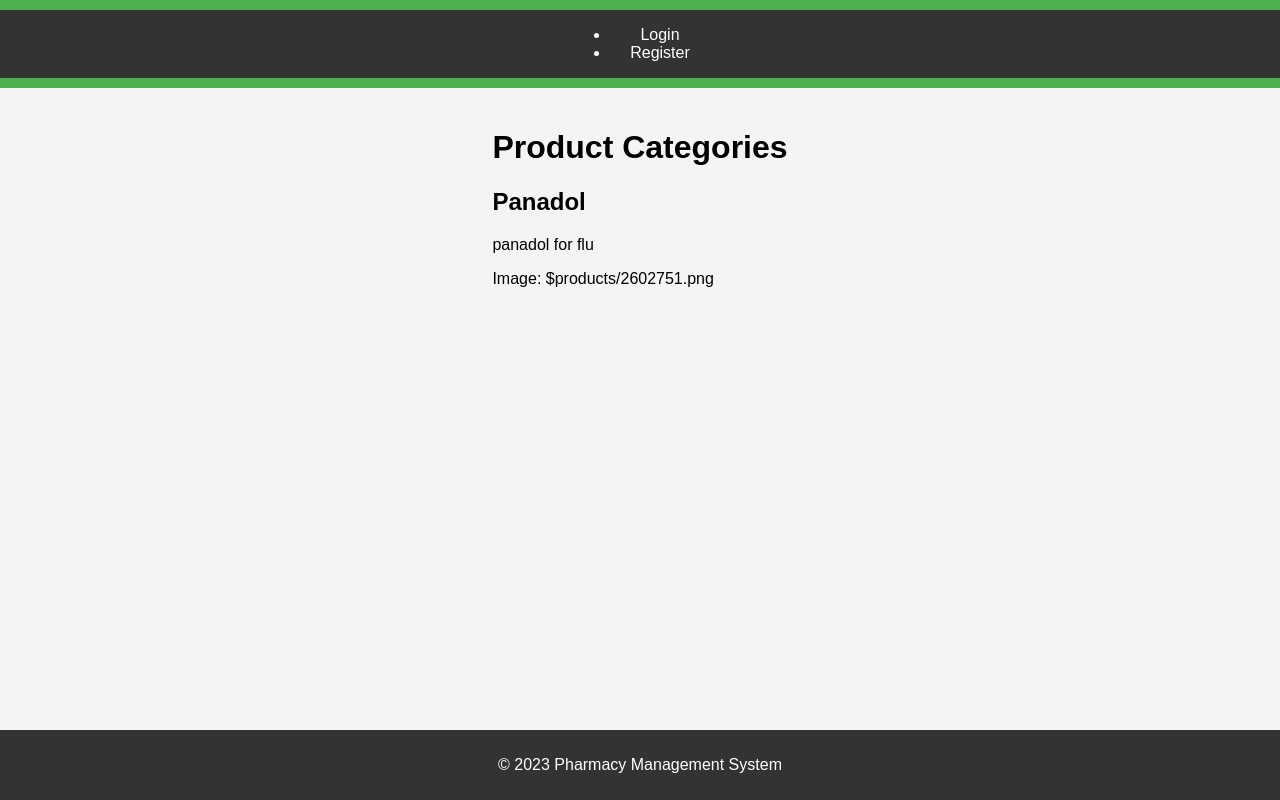
After one commit to Hero-Xero/Pharmacy-Management-System, a Django app: a page that uses pharma/templates/pharma/layout.html in a window 1280 px wide. The commit adds this page. Run offline with Django 5.2, Linux system fonts and the light colour scheme; data comes from the database, SQL or seed files in the repository.

Commit message:
Added Products and Categories

```diff
--- a/manage.py
+++ b/manage.py
@@ -4,7 +4,7 @@
 
 def main():
     """Run administrative tasks."""
-    os.environ.setdefault('DJANGO_SETTINGS_MODULE', 'your_project.settings')
+    os.environ.setdefault('DJANGO_SETTINGS_MODULE', 'phms.settings')
     try:
         from django.core.management import execute_from_command_line
     except ImportError as exc:
--- a/pharma/admin.py
+++ b/pharma/admin.py
@@ -1,5 +1,8 @@
 from django.contrib import admin
-from .models import Client
+from .models import *
 
 # Register your models here.
 admin.site.register(Client)
+admin.site.register(Categories)
+admin.site.register(User)
+admin.site.register(Product)
--- a/pharma/models.py
+++ b/pharma/models.py
@@ -1,7 +1,7 @@
 from django.db import models
 from django.utils import timezone
 from django.contrib.auth.models import AbstractUser
-from django.core.validators import RegexValidator, MinLengthValidator
+from django.core.validators import RegexValidator, MinLengthValidator, MinValueValidator
 
 
 class User(AbstractUser):
@@ -25,19 +25,17 @@
         super().save(*args, **kwargs)
 
 
+
 class Client(models.Model):
     id = models.AutoField(primary_key=True)
     user = models.OneToOneField(User, on_delete=models.CASCADE)
-
-    first_name = models.CharField(max_length=20)
-    last_name = models.CharField(max_length=20)
 
     date_of_birth = models.DateField(blank=True, null=True)
     phone_number = models.CharField(
         max_length=15,
         unique=True,
         validators=[
-            MinLengthValidator(5),  # Minimum length of 5 characters
+            MinLengthValidator(5),
             RegexValidator(
                 regex=r'^\d{5,15}$',
                 message="Phone number must be between 5 and 15 digits long and contain only numbers.",
@@ -68,8 +66,24 @@
         return f"Username:{self.user}, add:{self.address} date:{self.date_of_birth} phone:{self.phone_number} city:{self.city} gover:{self.governerate} ({self.first_name} {self.last_name}), date_joined:{self.date_joined}, last_login:{self.last_login}"
 
 
+
 class Categories(models.Model):
-    category = models.CharField(max_length=10, unique=True, blank=False, null=False)
+    category = models.CharField(max_length=25, unique=True, blank=False, null=False)
 
     def __str__(self):
         return self.category
+
+class Product(models.Model):
+    id = models.AutoField(primary_key=True)
+    name = models.CharField(max_length=50, unique=True)
+    category = models.ManyToManyField(Categories)
+    price = models.DecimalField(max_digits=10, decimal_places=2, validators=[MinValueValidator(1)])
+    description = models.TextField(blank=True, null=True)
+    image = models.ImageField(upload_to='products/', blank=True, null=True)
+    stock = models.PositiveIntegerField(default=0)
+    in_stock = models.BooleanField(default=True)
+    created_at = models.DateTimeField(default=timezone.now)
+    updated_at = models.DateTimeField(auto_now=True)
+
+    def __str__(self):
+        return f"{self.name} ({self.price}) in {self.category}, stock:{self.stock}, in_stock:{self.in_stock}"
--- a/pharma/static/pharma/css/styles.css
+++ b/pharma/static/pharma/css/styles.css
@@ -1,91 +1,72 @@
-/* General styles */
+/* General Styles */
 body {
-    font-family: 'Arial', sans-serif;
+    font-family: Arial, sans-serif;
     margin: 0;
     padding: 0;
-    background: #f4f4f9;
-    color: #333;
+    background-color: #f4f4f4;
 }
 
-/* Header */
+/* Header Styles */
 header {
-    background: linear-gradient(135deg, #007bff, #0056b3);
+    background-color: #4CAF50;
+    color: white;
+    padding: 10px 0;
+    text-align: center;
+}
+
+/* Navigation Styles */
+nav {
+    display: flex;
+    justify-content: space-around;
+    background-color: #333;
+}
+
+nav a {
+    color: white;
+    padding: 14px 20px;
+    text-decoration: none;
+    text-align: center;
+}
+
+nav a:hover {
+    background-color: #ddd;
+    color: black;
+}
+
+/* Main Content Styles */
+main {
+    display: flex;
+    flex-wrap: wrap;
+    justify-content: space-around;
+    padding: 20px;
+}
+
+/* Sidebar Styles */
+aside {
+    flex: 1;
+    min-width: 200px;
+    background-color: #f1f1f1;
+    padding: 20px;
+    margin: 10px;
+}
+
+/* Article Styles */
+article {
+    flex: 3;
+    min-width: 300px;
+    background-color: white;
+    padding: 20px;
+    margin: 10px;
+    box-shadow: 0 0 10px rgba(0, 0, 0, 0.1);
+}
+
+/* Footer Styles */
+footer {
+    background-color: #333;
     color: white;
     text-align: center;
-    padding: 20px;
-    font-size: 24px;
-    font-weight: bold;
+    padding: 10px 0;
+    position: fixed;
+    width: 100%;
+    bottom: 0;
 }
-
-/* Main container */
-main {
-    width: 90%;
-    max-width: 500px;
-    margin: 40px auto;
-    background: white;
-    padding: 30px;
-    border-radius: 10px;
-    box-shadow: 0px 5px 15px rgba(0, 0, 0, 0.1);
-}
-
-/* Form Styling */
-form {
-    display: flex;
-    flex-direction: column;
-}
-
-form p {
-    margin-bottom: 15px;
-}
-
-input, select {
-    width: 100%;
-    padding: 10px;
-    margin-top: 5px;
-    border: 1px solid #ccc;
-    border-radius: 5px;
-    font-size: 16px;
-    transition: border 0.3s ease-in-out;
-}
-
-input:focus, select:focus {
-    border-color: #007bff;
-    outline: none;
-    box-shadow: 0px 0px 5px rgba(0, 123, 255, 0.5);
-}
-
-/* Button */
-button {
-    background: #007bff;
-    color: white;
-    border: none;
-    padding: 12px;
-    font-size: 18px;
-    border-radius: 5px;
-    cursor: pointer;
-    transition: background 0.3s ease-in-out;
-}
-
-button:hover {
-    background: #0056b3;
-}
-
-/* Error messages */
-p[style="color: red;"] {
-    background: #ffdddd;
-    color: #b30000 !important;
-    padding: 10px;
-    border-left: 5px solid #b30000;
-    font-weight: bold;
-    border-radius: 5px;
-}
-
-/* Footer */
-footer {
-    text-align: center;
-    padding: 15px;
-    margin-top: 20px;
-    background: #333;
-    color: white;
-    font-size: 14px;
-}
--- /dev/null
+++ b/pharma/templates/pharma/category.html
@@ -0,0 +1,47 @@
+{% extends 'pharma/layout.html' %}
+
+{% block content %}
+<div class="category-container">
+    <h1>Product Categories</h1>
+    <div class="products">
+        {% for product in products %}
+            <div class="product">
+                <h2>{{ product.name }}</h2>
+                <p>{{ product.description }}</p>
+                <p>Image: ${{ product.image }}</p>
+            </div>
+        {% endfor %}
+    </div>
+</div>
+{% endblock %}
+
+<style>
+.category-container {
+    padding: 20px;
+    background-color: #f9f9f9;
+}
+
+.products {
+    display: flex;
+    flex-wrap: wrap;
+    gap: 20px;
+}
+
+.product {
+    background-color: #fff;
+    border: 1px solid #ddd;
+    padding: 15px;
+    width: 200px;
+    box-shadow: 0 2px 4px rgba(0, 0, 0, 0.1);
+}
+
+.product h2 {
+    font-size: 1.5em;
+    margin-bottom: 10px;
+}
+
+.product p {
+    font-size: 1em;
+    color: #666;
+}
+</style></div>
--- a/pharma/templates/pharma/layout.html
+++ b/pharma/templates/pharma/layout.html
@@ -0,0 +1,27 @@
+{% load static %}
+<!DOCTYPE html>
+<html lang="en">
+<head>
+    <meta charset="UTF-8">
+    <meta name="viewport" content="width=device-width, initial-scale=1.0">
+    <title>Pharmacy Management System</title>
+    <link rel="stylesheet" href="{% static 'css/styles.css' %}">
+</head>
+<body>
+    <header>
+        <nav>
+            <ul>
+                <li><a href="{% url 'login' %}">Login</a></li>
+                <li><a href="{% url 'register' %}">Register</a></li>
+            </ul>
+        </nav>
+    </header>
+    <main>
+        {% block content %}
+        {% endblock %}
+    </main>
+    <footer>
+        <p>&copy; 2023 Pharmacy Management System</p>
+    </footer>
+</body>
+</html>
--- a/pharma/urls.py
+++ b/pharma/urls.py
@@ -6,4 +6,5 @@
     path('register', views.client_register, name='register'),
     path('login', views.login_view, name='login'),
     path('users', views.users, name='users'),
+    path('category/<str:category_name>', views.category, name='category'),
 ]
--- a/pharma/views.py
+++ b/pharma/views.py
@@ -2,12 +2,11 @@
 from django.http import HttpResponse
 from django.db import IntegrityError
 from django.contrib.auth import authenticate, login, logout
-from .models import User, Client
+from .models import *
 from .forms import RegistrationForm
 
 def index(request):
-    form = RegistrationForm()
-    return render(request, 'pharma/index.html', {'form': form})
+    return render(request, 'pharma/index.html', {'categories': Categories.objects.all()})
 
 def login_view(request):
     if request.method == 'POST':
@@ -31,15 +30,16 @@
                 user = User.objects.create_user(
                     username=form.cleaned_data['username'].lower(),
                     email=form.cleaned_data['email'].lower(),
-                    password=form.cleaned_data['password']
+                    password=form.cleaned_data['password'],
+                    first_name=form.cleaned_data['first_name'],
+                    last_name=form.cleaned_data['last_name']
+
                 )
                 user.role = 'client'
                 user.save()
 
                 Client.objects.create(
                     user=user,
-                    first_name=form.cleaned_data['first_name'],
-                    last_name=form.cleaned_data['last_name'],
                     date_of_birth=form.cleaned_data['date_of_birth'],
                     phone_number=form.cleaned_data['phone_number'],
                     address=form.cleaned_data['address'],
@@ -56,9 +56,9 @@
                     "form": form,
                     "error": "Username or email already exists. Please try again."
                 })
-        return render(request, 'pharma/index.html', {"form": form})
+        return render(request, 'pharma/register.html', {"form": form})
 
-    return render(request, 'pharma/index.html', {"form": RegistrationForm()})
+    return render(request, 'pharma/register.html', {"form": RegistrationForm()})
 
 
 
@@ -66,3 +66,11 @@
     return render(request, 'pharma/users.html', {
         'clients': Client.objects.all(),
     })
+
+
+def category(request, category_name):
+    category = Categories.objects.get(category=category_name)
+    return render(request, 'pharma/category.html', {
+        'category': category,
+        'products': Product.objects.filter(category=category)
+    })
--- a/requirements.txt
+++ b/requirements.txt
@@ -1 +1,2 @@
 Django>=5.1.2
+Pillow>=8.3.1
```
Also changed, not shown: pharma/static/pharma/css/register.css (added, +91 -0 lines), pharma/templates/pharma/index.html (+37 -32 lines), pharma/templates/pharma/register.html (added, +33 -0 lines), db.sqlite3, pharma/migrations/0001_initial.py, pharma/migrations/0002_product.py (added), pharma/migrations/0003_alter_product_price.py (added), products/2602751.png (added).
